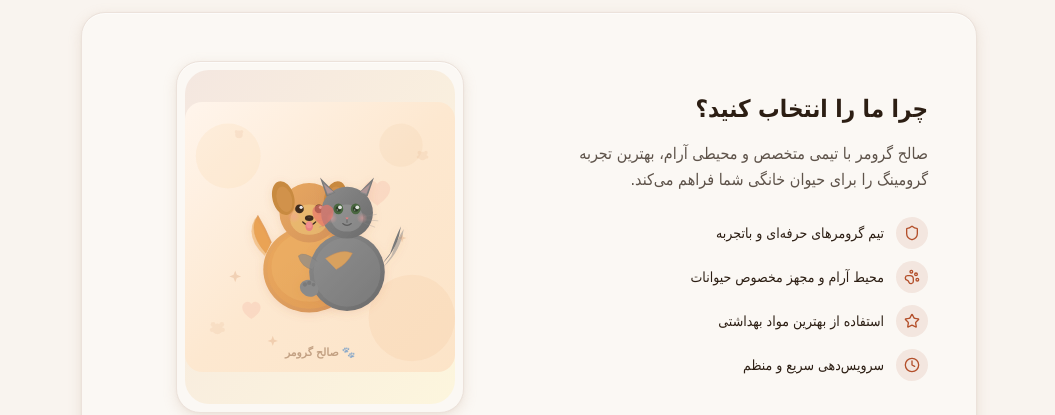
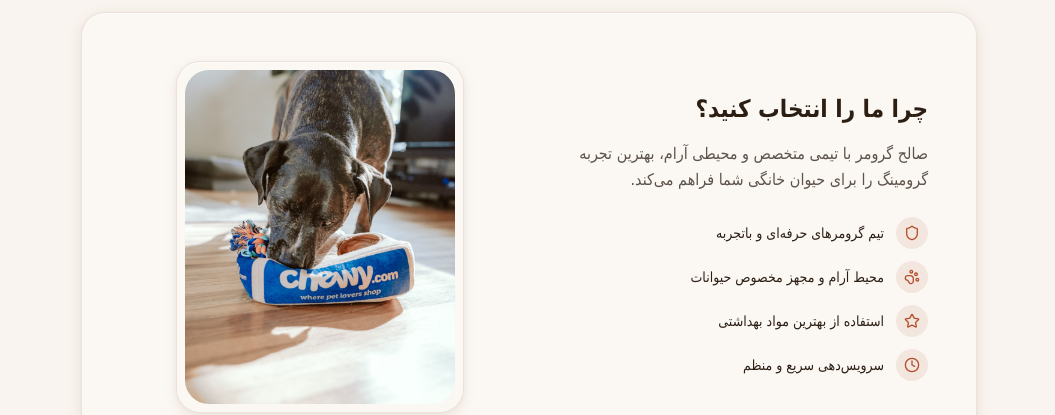
Before and after one commit to meysource-dev/salih-groomer-app, a React (Vite) app: page /contact in a window 1280 px wide. Shown: the part 385-800 px from the top of the page, without its empty margins (111-1166 px from the left). Built offline with nearby package versions, Linux system fonts and the light colour scheme; no server answers; a small style sheet from the web is missing; what @convex-dev/auth would draw is missing.

Commit message:
Freebuff: به جای عکس توی هدینگ سایت یه عکس قشنگ و واقعی دانلود کن ک...

```diff
--- a/src/pages/Contact.jsx
+++ b/src/pages/Contact.jsx
@@ -34,7 +34,7 @@ export default function Contact() {
               <div className="order-1 md:order-2 flex justify-center">
                 <div className="w-64 h-80 md:w-72 md:h-88 rounded-3xl overflow-hidden clay-card p-2">
                   <div className="w-full h-full rounded-[1.5rem] overflow-hidden bg-gradient-to-br from-primary/10 to-amber-100/50 relative">
-                    <img src="/saleh.jpg" alt="صالح گرومر" className="w-full h-full object-cover" onError={(e) => { e.target.style.display = 'none'; e.target.nextElementSibling?.classList.remove('hidden'); }} />
+                    <img src="/hero.jpg" alt="صالح گرومر - گرومر حرفه‌ای" className="w-full h-full object-cover" onError={(e) => { e.target.style.display = 'none'; e.target.nextElementSibling?.classList.remove('hidden'); }} />
                     <div className="absolute inset-0 hidden"><img src="/hero-illustration.svg" alt="صالح گرومر" className="w-full h-full object-contain" /></div>
                   </div>
                 </div>
--- a/src/pages/Landing.jsx
+++ b/src/pages/Landing.jsx
@@ -58,7 +58,7 @@ export default function Landing() {
             <div className="relative">
               <div className="w-64 h-64 md:w-80 md:h-80 rounded-[2rem] overflow-hidden clay-card p-2">
                 <div className="w-full h-full rounded-[1.5rem] overflow-hidden relative">
-                  <img src="/saleh.jpg" alt="صالح گرومر" className="w-full h-full object-cover" onError={(e) => { e.target.style.display = 'none'; e.target.nextElementSibling?.classList.remove('hidden'); }} />
+                  <img src="/hero.jpg" alt="گرومینگ حیوانات خانگی - صالح گرومر" className="w-full h-full object-cover" onError={(e) => { e.target.style.display = 'none'; e.target.nextElementSibling?.classList.remove('hidden'); }} />
                   <div className="absolute inset-0 hidden"><img src="/hero-illustration.svg" alt="صالح گرومر" className="w-full h-full object-contain" /></div>
                 </div>
               </div>
```
Also changed, not shown: public/hero.jpg (added).
